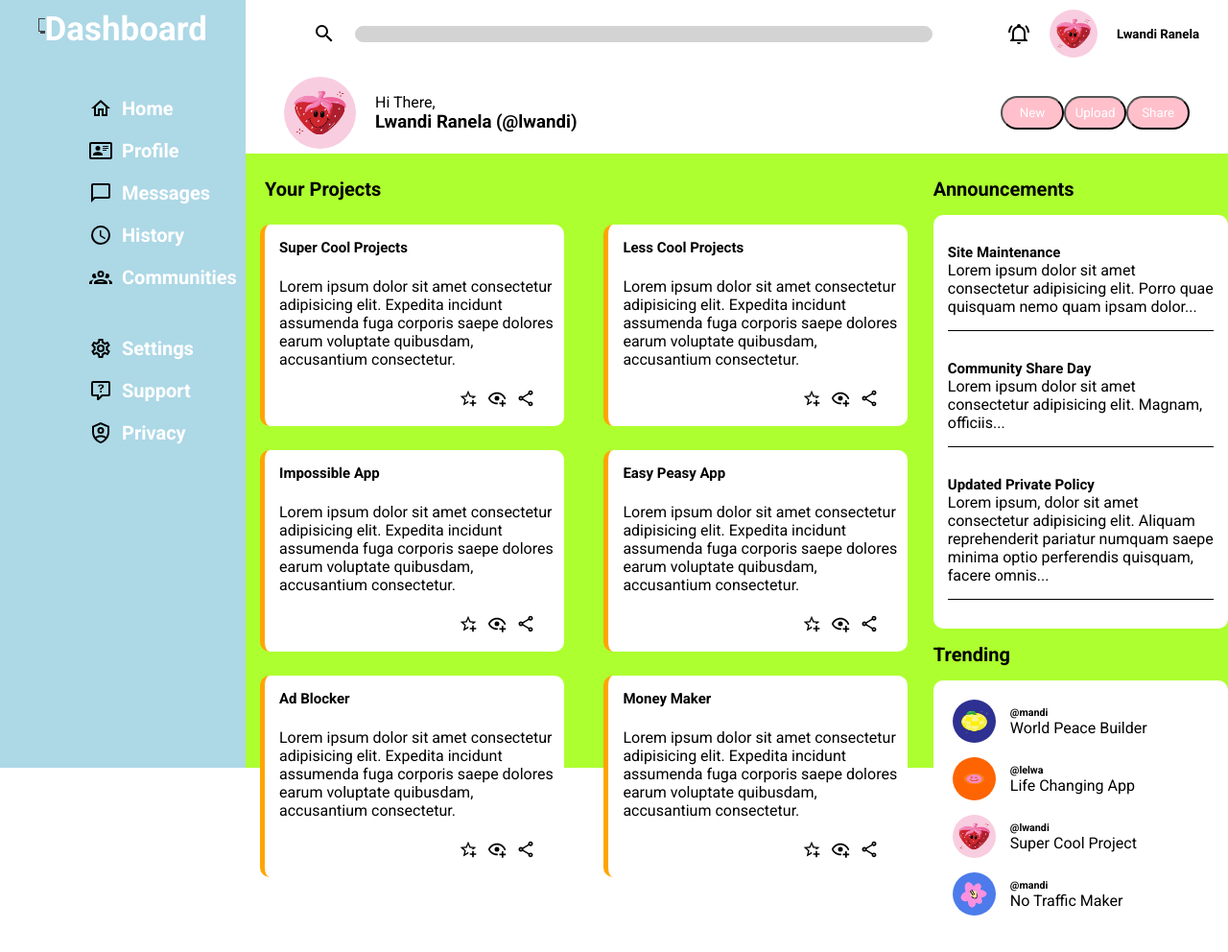
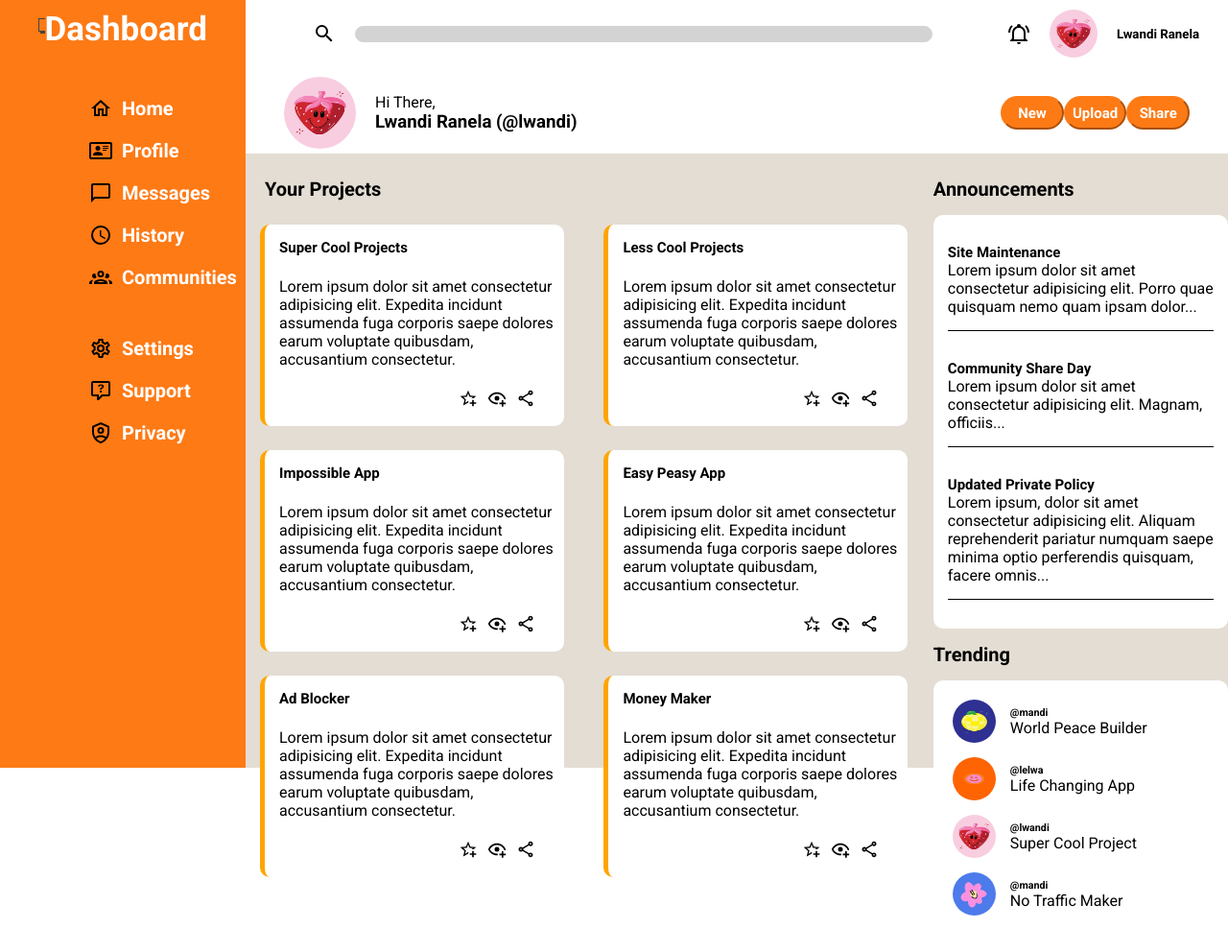
Before and after one commit to lwandiranela/Admin-Dashboard, a plain HTML site: page index.html in a window 1280 px wide. Shown: the whole page at 96% size. Drawn offline with Linux system fonts and the light colour scheme.

Commit message:
Change theme to orange

```diff
--- a/style.css
+++ b/style.css
@@ -13,7 +13,7 @@
 }
 
 .sidebar{
-    background-color: lightblue;
+    background-color: rgba(254,122,21,255);
     height: 100vh;
     color: white;
 }
@@ -136,11 +136,14 @@
 }
 
 .btn{
-    background-color: pink;
+    background-color: rgba(254,122,21,255);
     border-radius: 20px;
+    border-color: rgba(254,122,21,255);
     width: 70px;
     height: 35px;
     color: white;
+    font-size: 15px;
+    font-weight: bold;
 }
 
 .profile-left{
@@ -150,7 +153,7 @@
 .content{
     display: grid;
     grid-template-columns: 70% 30%;
-    background-color: greenyellow;
+    background-color:  rgb(227,221,212);
 }
 
 .projects h4{
```
